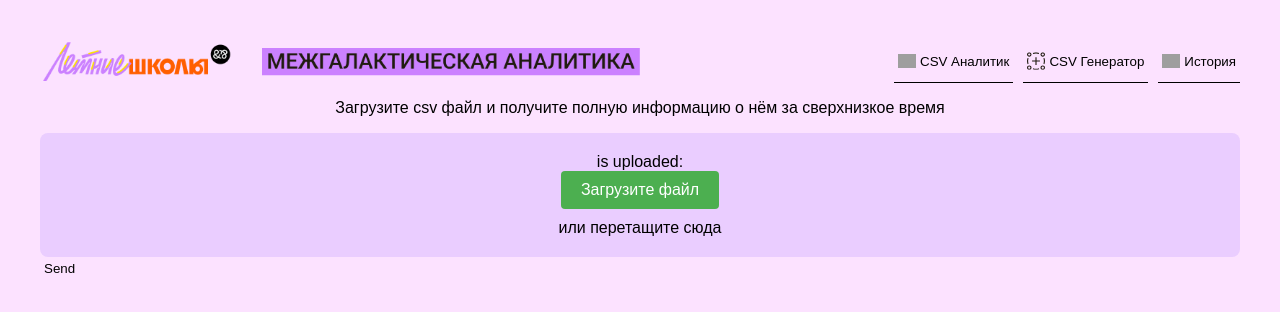
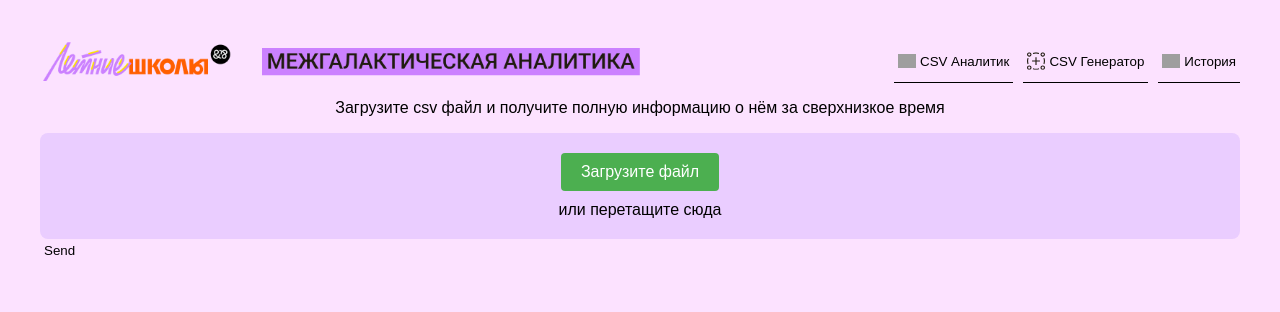
Before and after one commit to Luca324/Analytics-service, a React (Vite) app: page / in a window 1280 px wide. Shown: the top 312 px of the page. Built offline with nearby package versions, Linux system fonts and the light colour scheme; grey boxes are pictures that could not be loaded.

Commit message:
fix FileUploadArea props

```diff
--- a/src/components/FileUploadArea/FileUploadArea.jsx
+++ b/src/components/FileUploadArea/FileUploadArea.jsx
@@ -2,7 +2,8 @@ import classes from "./FileUploadArea.module.css";
 import { useState, useRef } from "react";
 import clear from "../../assets/clear.svg";
 
-const FileUploadArea = ({isUploaded, setIsUploaded, uploadedFile, setUploadedFile}) => {
+const FileUploadArea = (props) => {
+  const {isUploaded, setIsUploaded, uploadedFile, setUploadedFile} = props
   const [isDragging, setIsDragging] = useState(false);
 
   const [error, setError] = useState(null);
@@ -42,7 +43,6 @@ const FileUploadArea = ({isUploaded, setIsUploaded, uploadedFile, setUploadedFil
   const processFile = (file) => {
     setIsUploaded(true);
     setUploadedFile(file);
-    console.log("Файл успешно загружен:", file.name);
   };
 
   const handleDragEnter = (e) => {
@@ -99,7 +99,6 @@ const FileUploadArea = ({isUploaded, setIsUploaded, uploadedFile, setUploadedFil
           </button>
         </div>
       )}
-<div>is uploaded: {Boolean(isUploaded)}</div>
       {isUploaded ? (
         <div className={classes.uploadedWrapper}>
           <div className={classes.uploaded}>{uploadedFile.name}</div>
--- a/src/pages/Uploader/Uploader.jsx
+++ b/src/pages/Uploader/Uploader.jsx
@@ -9,11 +9,11 @@ function Uploader() {
     return ( <div className={classes.Uploader}>
         <p>Загрузите csv файл и получите полную информацию о нём за сверхнизкое время</p>
         <FileUploadArea
-        usUploaded={isUploaded}
+        isUploaded={isUploaded}
         setIsUploaded={setIsUploaded}
         uploadedFile={uploadedFile}
         setUploadedFile={setUploadedFile}
-        ></FileUploadArea>
+        />
         <button>Send</button>
     </div> );
 }
```
